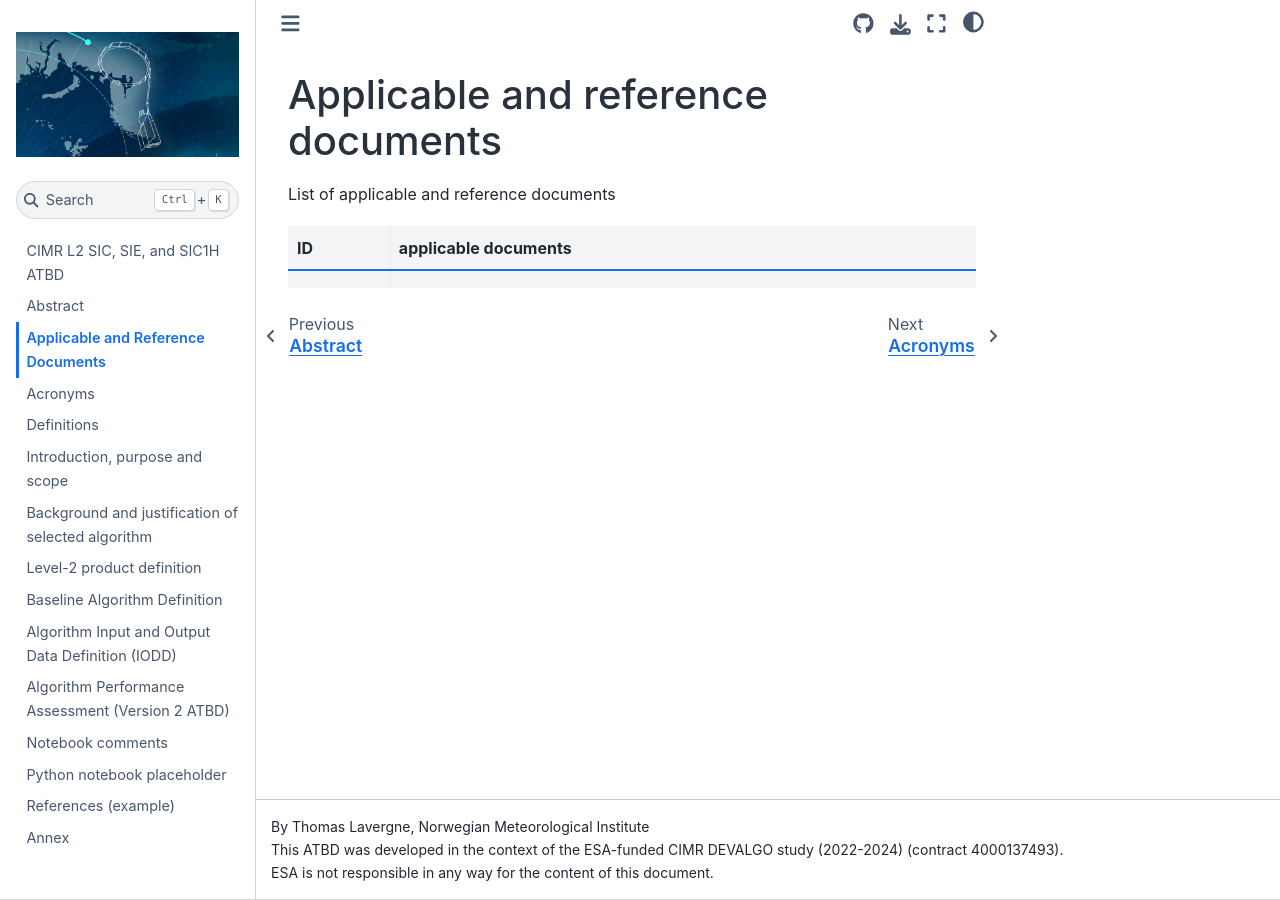
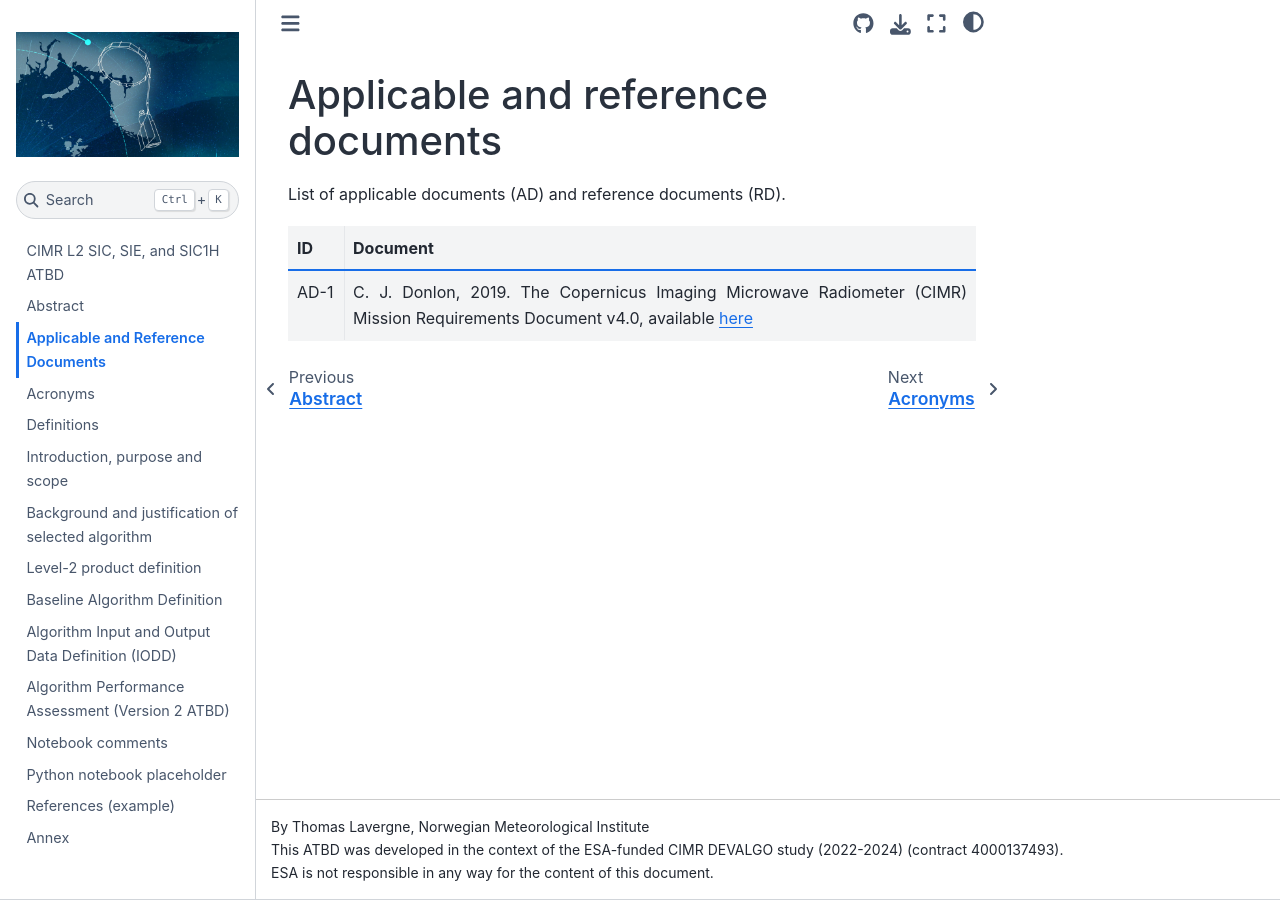
Before and after one commit to CIMR-Algos/SeaIceConcentration_ATBD, a Jupyter Book: the page built from book/applicable_ref_docs.md, in a window 1280 px wide. Built offline with Jupyter Book 1.0.4 settings and Sphinx 7.4.7 and the Sphinx Book theme 1.1.4, drawn with Linux system fonts in a browser that asks for light colours.

Commit message:
update table of ref docs with MRD 4

```diff
--- a/book/applicable_ref_docs.md
+++ b/book/applicable_ref_docs.md
@@ -1,7 +1,7 @@
 # Applicable and reference documents
 
-List of applicable and reference documents
+List of applicable documents (AD) and reference documents (RD).
 
- | ID | applicable documents |
- | --- | ---- |
- |     |      |
+ | ID | Document |
+ | --- | --- |
+ | AD-1 &nbsp; |  C. J. Donlon, 2019. The Copernicus Imaging Microwave Radiometer (CIMR) Mission Requirements Document v4.0, available [here](https://esamultimedia.esa.int/docs/EarthObservation/CIMR-MRD-v4.0-20201006_Issued.pdf)    |
```
